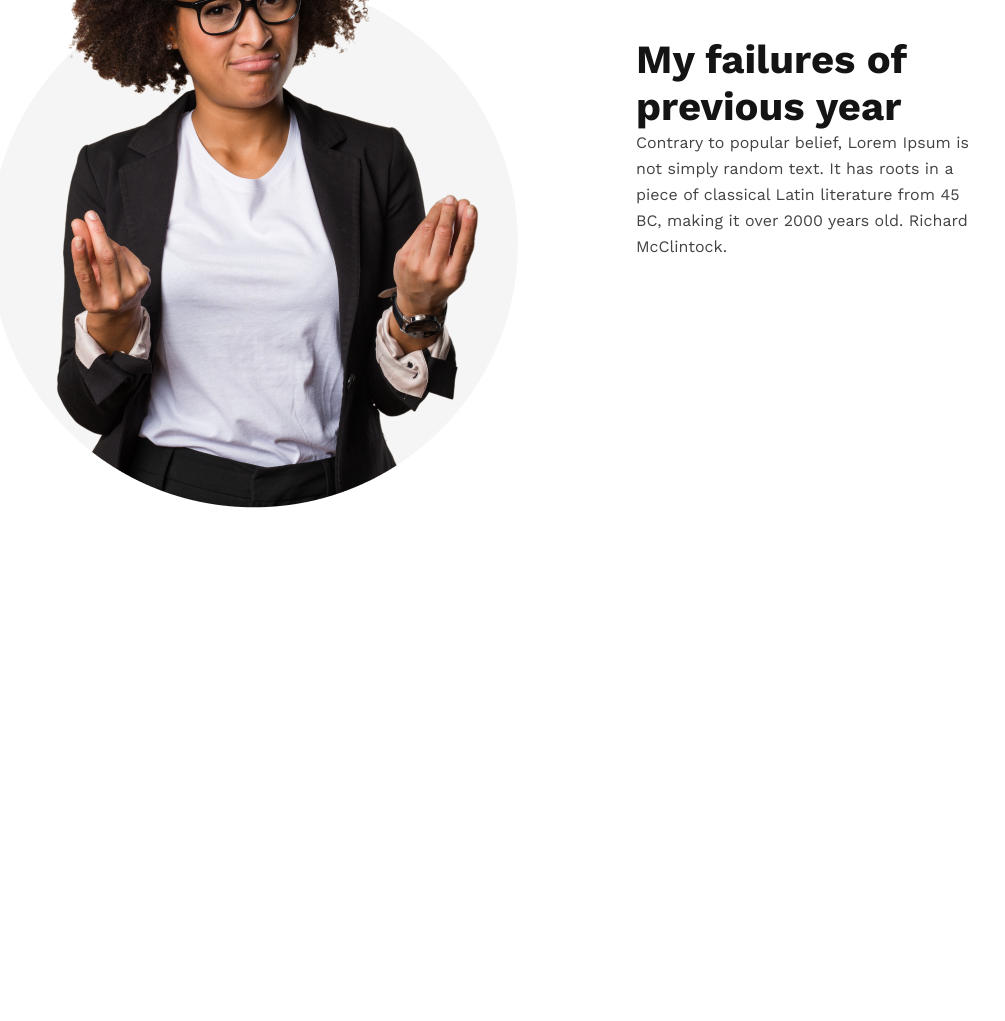
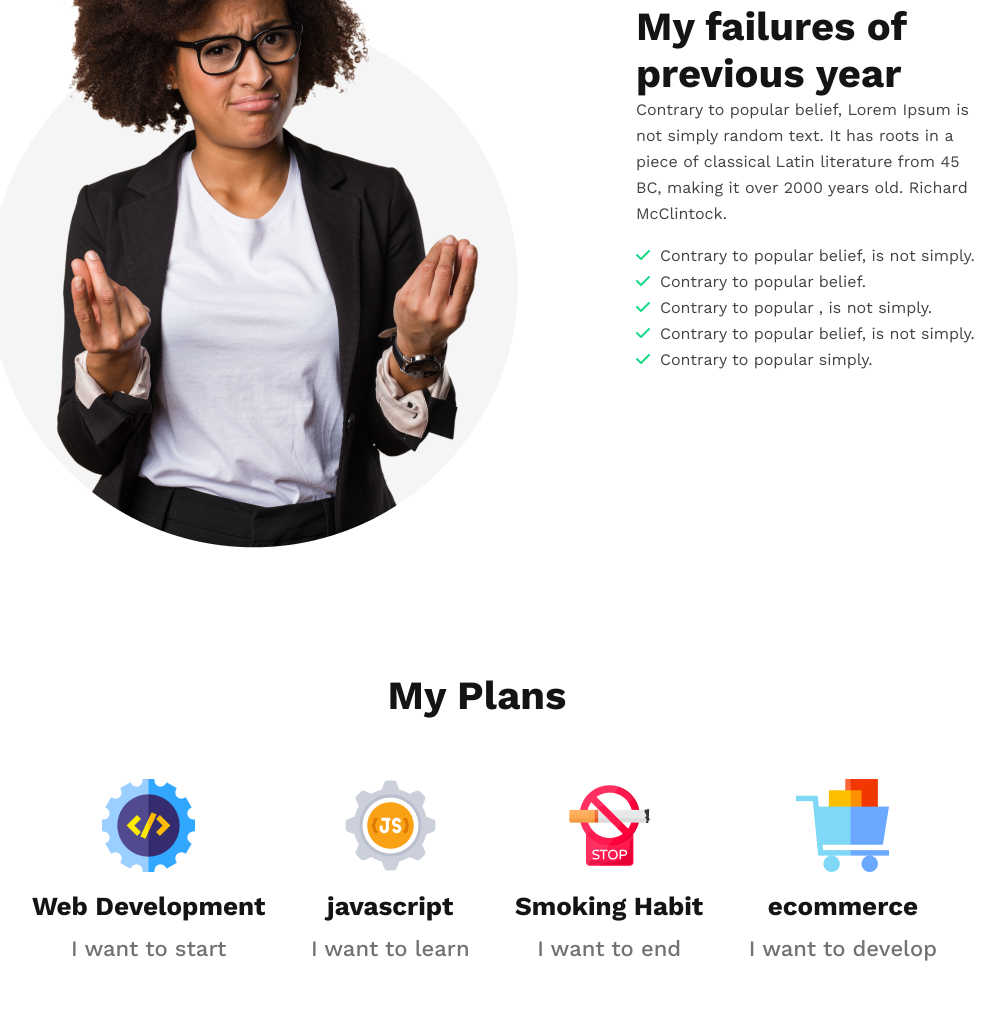
Before and after one commit to HalimurRoshid/new-year-new-website, a plain HTML site: page index.html in a window 1280 px wide. Shown: the part 996-2017 px from the top of the page, without its empty margins (163-1168 px from the left). Before the commit the page ends 1568 px from the top, so only its background shows below. Drawn offline with nearby package versions, Linux system fonts and the light colour scheme.

Commit message:
plan section added

```diff
--- a/assets/css/style.css
+++ b/assets/css/style.css
@@ -26,16 +26,17 @@ body {
   background-image: url(/assets/images/banner/banner2.png);
   background-size: cover;
   background-position: center;
-  height: 90vh;
+  height: 95vh;
   display: flex;
   justify-content: space-between;
   align-items: center;
+  padding: 90px 150px;
 }
 .space {
   width: 80%;
 }
 .header-content {
-  padding: 30px 150px;
+  /* padding: 30px 150px; */
   position: relative;
 }
 .header-title {
@@ -57,14 +58,12 @@ body {
   border: none;
   display: block;
   color: #fff;
-  text-align: right;
   font-family: Work Sans;
   font-size: 20px;
   font-weight: 600;
-  margin-top: 40px;
   position: absolute;
-  bottom: -60px;
-  right: 140px;
+  bottom: -80px;
+  right: 0px;
 }
 /* Header section end */
 /* about-section start */
@@ -75,4 +74,40 @@ body {
   gap: 100px;
   padding: 60px 130px;
 }
+.about-list {
+  color: #444343;
+  font-size: 16px;
+  font-weight: 400;
+  line-height: 26px; /* 162.5% */
+  margin-top: 16px;
+}
+.about-list i {
+  margin-right: 10px;
+  color: #16d887;
+}
 /* about-section end */
+/* plan section start */
+.plan {
+  text-align: center;
+  padding: 60px 180px;
+}
+.plan-items-row {
+  display: flex;
+  align-items: center;
+  justify-content: space-between;
+  margin-top: 60px;
+}
+.plan-items > h4 {
+  color: #151414;
+  text-align: center;
+  font-size: 26px;
+  font-weight: 700;
+  margin: 15px;
+}
+.plan-items > p {
+  color: #737272;
+  text-align: center;
+  font-size: 22px;
+  font-weight: 500;
+}
+/* plan section end */
--- a/index.html
+++ b/index.html
@@ -9,8 +9,16 @@
       href="https://fonts.googleapis.com/css2?family=Work+Sans:wght@300;400;500;600;700;800;900&display=swap"
       rel="stylesheet"
     />
-
     <!-- google fonts end -->
+    <!-- font awesome cdn start -->
+    <link
+      rel="stylesheet"
+      href="https://cdnjs.cloudflare.com/ajax/libs/font-awesome/6.4.2/css/all.min.css"
+      integrity="sha512-z3gLpd7yknf1YoNbCzqRKc4qyor8gaKU1qmn+CShxbuBusANI9QpRohGBreCFkKxLhei6S9CQXFEbbKuqLg0DA=="
+      crossorigin="anonymous"
+      referrerpolicy="no-referrer"
+    />
+    <!-- font awesome cdn end -->
     <title>new year new website</title>
   </head>
   <body>
@@ -38,6 +46,54 @@
             It has roots in a piece of classical Latin literature from 45 BC,
             making it over 2000 years old. Richard McClintock.
           </p>
+          <ul type="none" class="about-list">
+            <li>
+              <i class="fa-solid fa-check"></i>Contrary to popular belief, is
+              not simply.
+            </li>
+            <li>
+              <i class="fa-solid fa-check"></i>Contrary to popular belief.
+            </li>
+            <li>
+              <i class="fa-solid fa-check"></i>Contrary to popular , is not
+              simply.
+            </li>
+            <li>
+              <i class="fa-solid fa-check"></i>Contrary to popular belief, is
+              not simply.
+            </li>
+            <li>
+              <i class="fa-solid fa-check"></i>Contrary to popular simply.
+            </li>
+          </ul>
+        </div>
+      </section>
+      <section class="plan">
+        <h3 class="section-title">My Plans</h3>
+        <div class="plan-items-row">
+          <div class="plan-items">
+            <img
+              src="./assets/images/icons/web.png"
+              alt="web development icon"
+            />
+            <h4>Web Development</h4>
+            <p>I want to start</p>
+          </div>
+          <div class="plan-items">
+            <img src="./assets/images/icons/js.png" alt="js icon" />
+            <h4>javascript</h4>
+            <p>I want to learn</p>
+          </div>
+          <div class="plan-items">
+            <img src="./assets/images/icons/smoke.png" alt="no smoke picture" />
+            <h4>Smoking Habit</h4>
+            <p>I want to end</p>
+          </div>
+          <div class="plan-items">
+            <img src="./assets/images/icons/ecom.png" alt="ecommerce logo" />
+            <h4>ecommerce</h4>
+            <p>I want to develop</p>
+          </div>
         </div>
       </section>
     </main>
```
